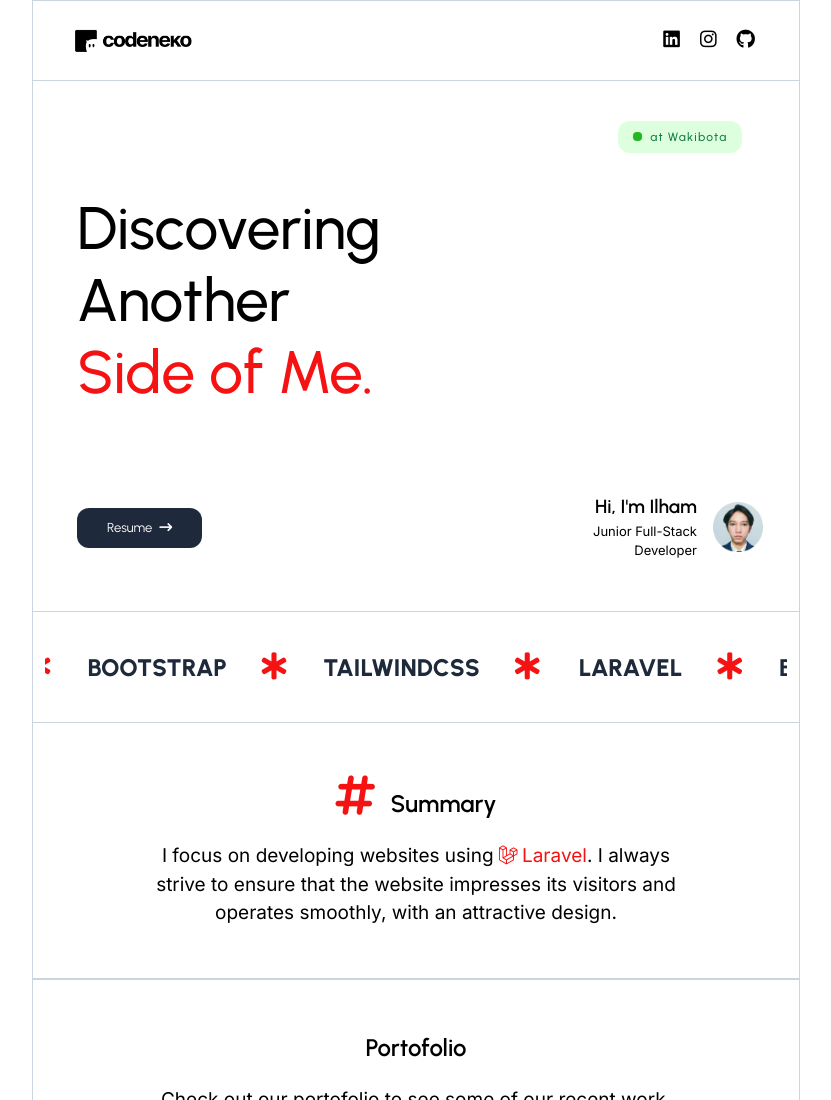
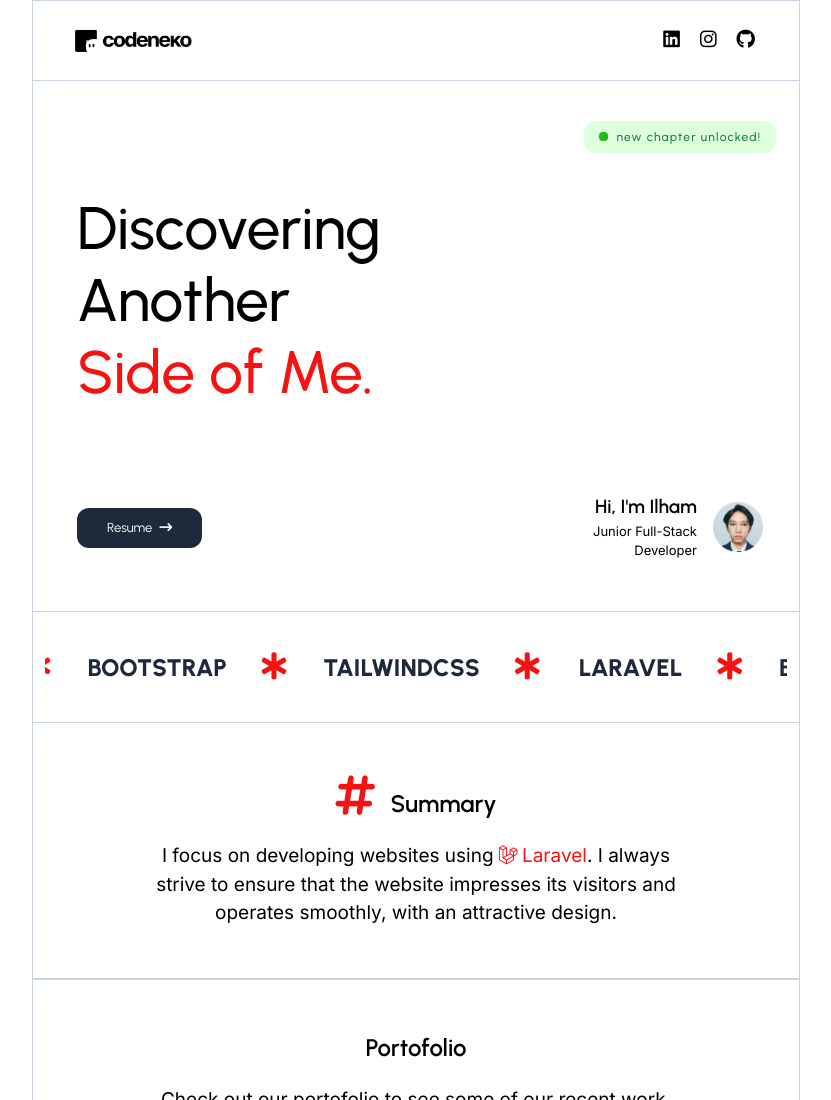
Before and after one commit to ilhamdwikiarifani/Tailwind-Personal-web-2023, a website: page index.html in a window 1280 px wide. Shown: the top 1100 px of the page, without its empty margins (224-1055 px from the left). Drawn offline with nearby package versions, Linux system fonts and the light colour scheme; a script that the page names is missing.

Commit message:
edit text

```diff
--- a/index.html
+++ b/index.html
@@ -150,7 +150,7 @@
                 <span
                   class="w-[11px] h-[11px] md:w-[9px] md:h-[9px] bg-[#25B722] inline-block rounded mr-1 animate-pulse"
                 ></span>
-                at Wakibota
+                new chapter unlocked!
               </div>
             </div>
 
```
